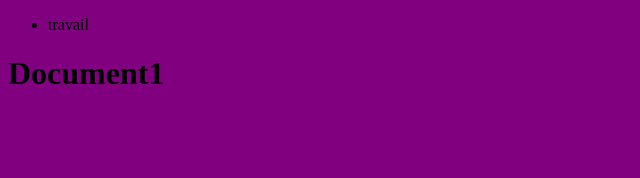
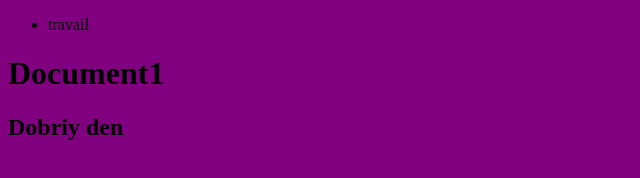
Before and after one commit to viamarinha/git_hub_for_beginners, a plain HTML site: page index.html in a window 1280 px wide. Shown: the whole page, without its empty margins (0-640 px from the left). Drawn offline with Linux system fonts and the light colour scheme.

Commit message:
change meeting
Dobriy den

```diff
--- a/index.html
+++ b/index.html
@@ -10,5 +10,6 @@
       <li> travail</li>
     </ul>
     <h1>Document1</h1>
+    <h2> Dobriy den</h2>
   </body>
 </html>
```
